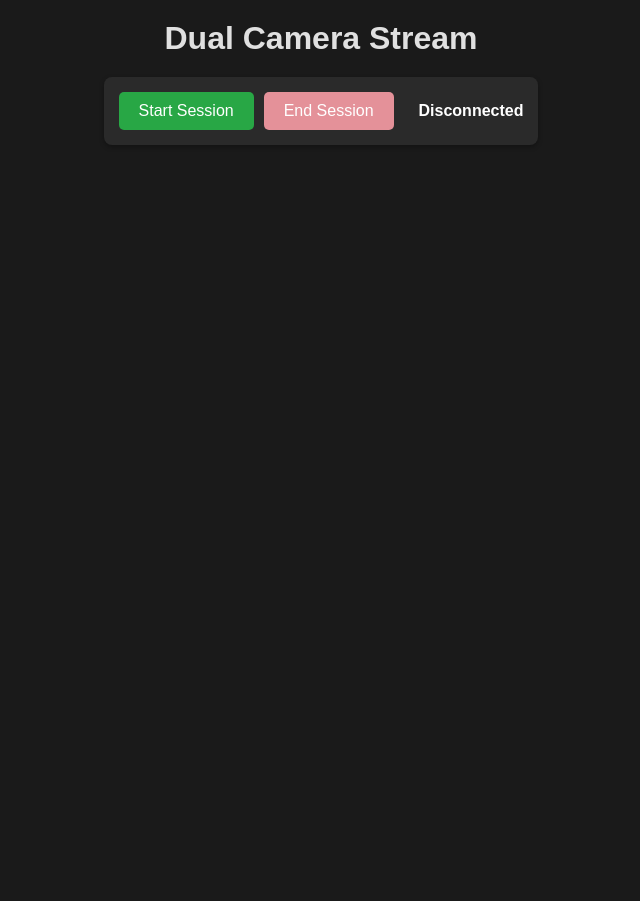
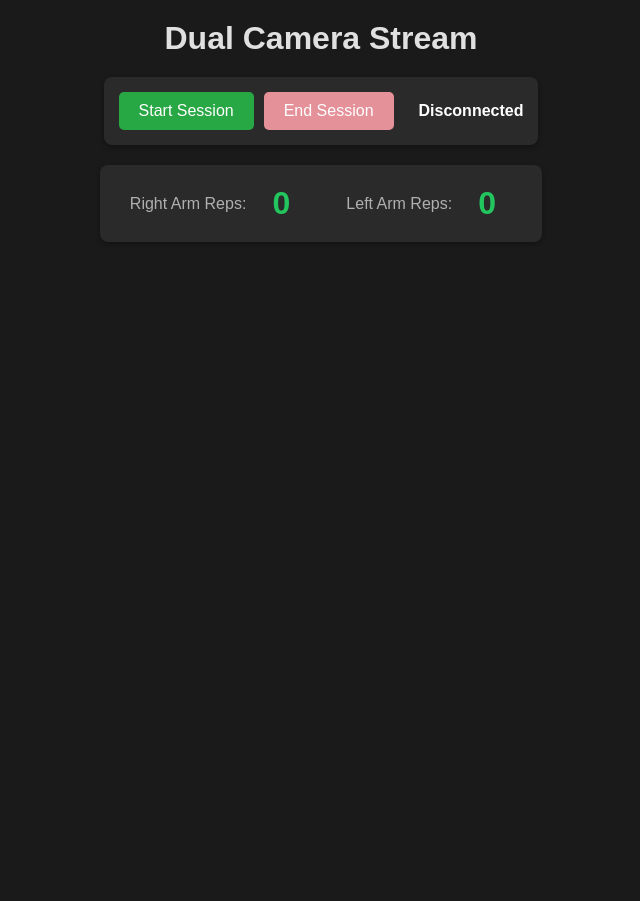
Before and after one commit to maphy9/CyberTrener, a Flask app: page / in a window 1280 px wide. Shown: the top 901 px of the page, without its empty margins (319-959 px from the left). Before the commit the page ends 145 px from the top, so only its background shows below. Run offline with Flask 3, Linux system fonts and the light colour scheme; some libraries are stand-ins or nearby versions.

Commit message:
Send metrics to the frontend

```diff
--- a/static/script.js
+++ b/static/script.js
@@ -5,6 +5,8 @@ const btnStop = document.getElementById("btn-stop");
 const statusSpan = document.getElementById("status");
 const frontImg = document.getElementById("front-image");
 const profileImg = document.getElementById("profile-image");
+const rightRepsSpan = document.getElementById("right-reps");
+const leftRepsSpan = document.getElementById("left-reps");
 
 btnStart.addEventListener("click", () => {
   socket.emit("start-session");
@@ -37,6 +39,15 @@ socket.on("profile-frame", (data) => {
   updateImage(profileImg, data);
 });
 
+socket.on("metrics", (data) => {
+  rightRepsSpan.innerText = data.right_reps;
+  leftRepsSpan.innerText = data.left_reps;
+
+  if (data.errors && data.errors.length > 0) {
+    console.log("Errors detected:", data.errors);
+  }
+});
+
 function resetUI() {
   btnStart.disabled = false;
   btnStop.disabled = true;
@@ -44,6 +55,8 @@ function resetUI() {
   statusSpan.style.color = "#b0b0b0";
   frontImg.src = "";
   profileImg.src = "";
+  rightRepsSpan.innerText = "0";
+  leftRepsSpan.innerText = "0";
 }
 
 function updateImage(imgElement, data) {
--- a/static/style.css
+++ b/static/style.css
@@ -72,6 +72,35 @@ button {
   color: #ffffff;
 }
 
+.metrics-panel {
+  margin-bottom: 20px;
+  padding: 20px 30px;
+  background: #2a2a2a;
+  border-radius: 8px;
+  box-shadow: 0 2px 5px rgba(0, 0, 0, 0.3);
+  display: flex;
+  gap: 40px;
+}
+
+.metric-item {
+  display: flex;
+  align-items: center;
+  gap: 10px;
+}
+
+.metric-label {
+  color: #b0b0b0;
+  font-size: 16px;
+}
+
+.metric-value {
+  color: #22c55e;
+  font-size: 32px;
+  font-weight: bold;
+  min-width: 50px;
+  text-align: center;
+}
+
 .video-container {
   width: 100%;
   display: flex;
--- a/templates/index.html
+++ b/templates/index.html
@@ -15,6 +15,18 @@
       <button id="btn-stop" disabled>End Session</button>
       <span id="status" class="status">Disconnected</span>
     </div>
+
+    <div class="metrics-panel">
+      <div class="metric-item">
+        <span class="metric-label">Right Arm Reps:</span>
+        <span id="right-reps" class="metric-value">0</span>
+      </div>
+      <div class="metric-item">
+        <span class="metric-label">Left Arm Reps:</span>
+        <span id="left-reps" class="metric-value">0</span>
+      </div>
+    </div>
+
     <div class="video-container">
       <div class="cam-box">
         <span class="placeholder">Waiting for stream...</span>
```
Also changed, not shown: processing.py (+11 -44 lines).
